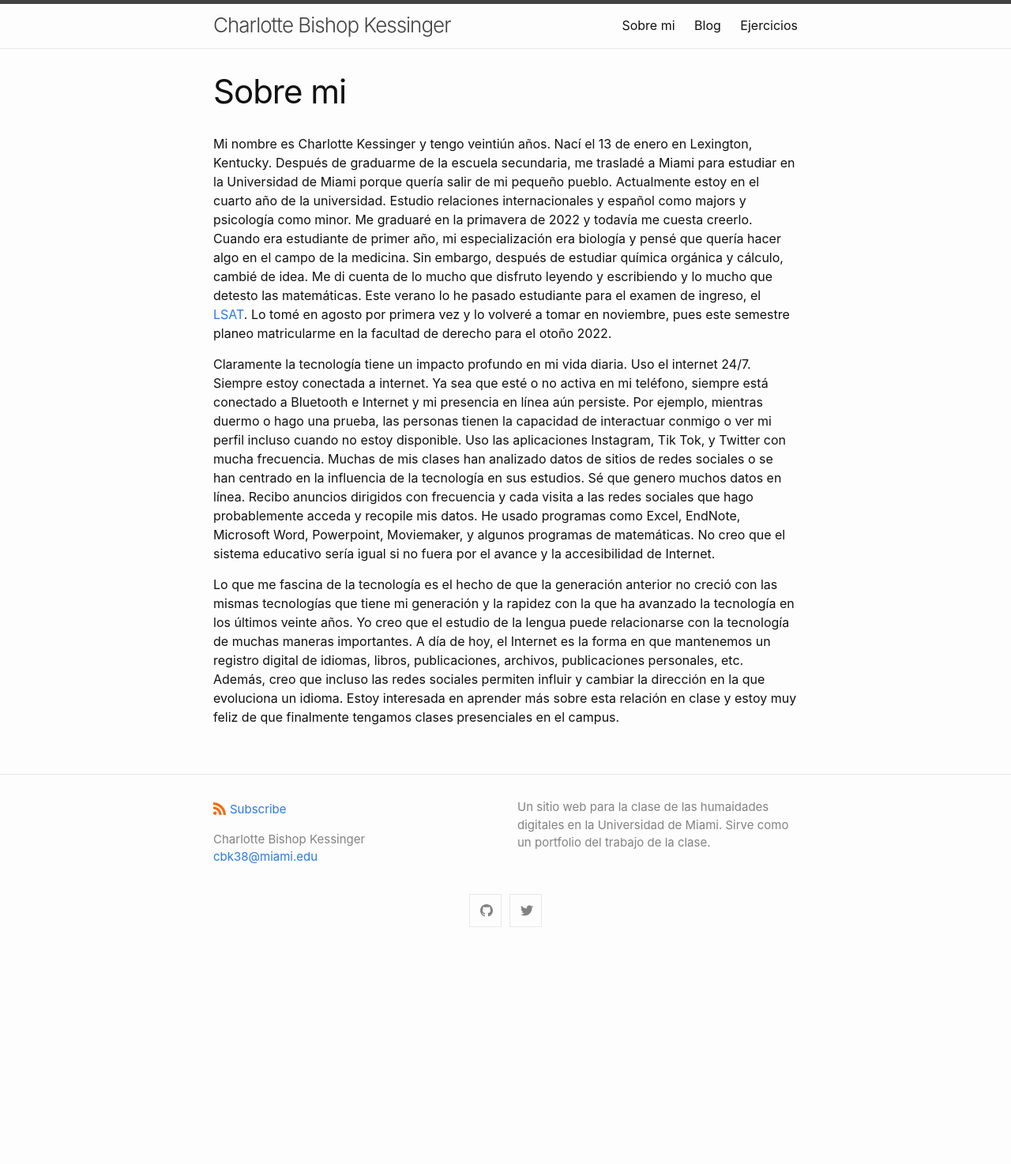
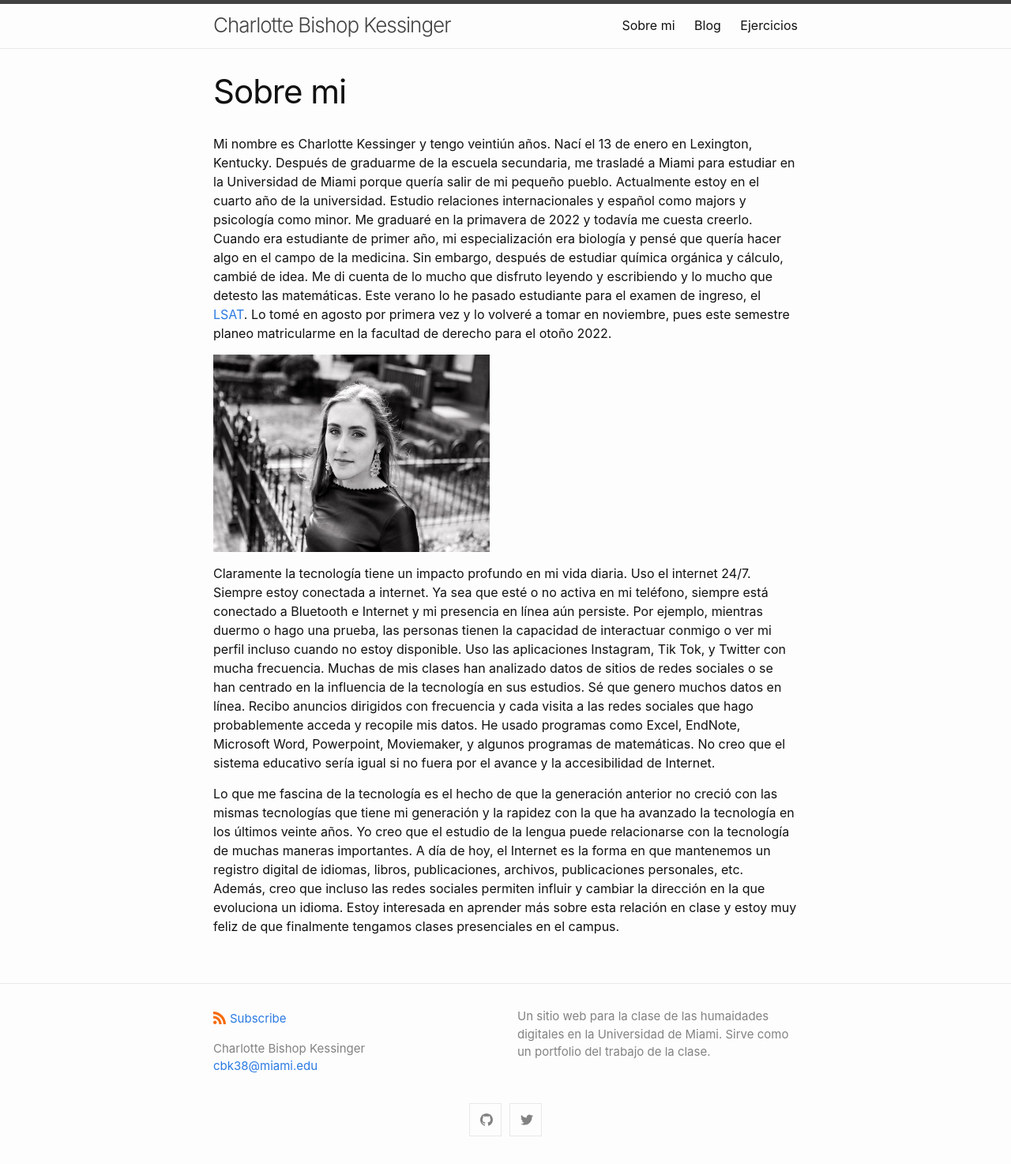
Before and after one commit to charkessinger/charkessinger.github.io, a Jekyll site: the page built from sobre_mi.md, in a window 1280 px wide. Shown: the whole page at 79% size. Built offline with Jekyll 4.4.1, drawn with Linux system fonts in a browser that asks for light colours; before the commit the page ends 1209 px from its top, so only the background shows below that.

Commit message:
Update sobre_mi.md

```diff
--- a/sobre_mi.md
+++ b/sobre_mi.md
@@ -6,6 +6,8 @@ permalink: /sobre_mi/
 
 Mi nombre es Charlotte Kessinger y tengo veintiún años. Nací el 13 de enero en Lexington, Kentucky. Después de graduarme de la escuela secundaria, me trasladé a Miami para estudiar en la Universidad de Miami porque quería salir de mi pequeño pueblo. Actualmente estoy en el cuarto año de la universidad. Estudio relaciones internacionales y español como majors y psicología como minor. Me graduaré en la primavera de 2022 y todavía me cuesta creerlo. Cuando era estudiante de primer año, mi especialización era biología y pensé que quería hacer algo en el campo de la medicina. Sin embargo, después de estudiar química orgánica y cálculo, cambié de idea. Me di cuenta de lo mucho que disfruto leyendo y escribiendo y lo mucho que detesto las matemáticas. Este verano lo he pasado estudiante para el examen de ingreso, el [LSAT](https://www.lsac.org/lsa). Lo tomé en agosto por primera vez y lo volveré a tomar en noviembre, pues este semestre planeo matricularme en la facultad de derecho para el otoño 2022.
 
+<img src="/assets/images/me.JPG" alt="me" width="350" height="250">
+
 Claramente la tecnología tiene un impacto profundo en mi vida diaria. Uso el internet 24/7. Siempre estoy conectada a internet. Ya sea que esté o no activa en mi teléfono, siempre está conectado a Bluetooth e Internet y mi presencia en línea aún persiste. Por ejemplo, mientras duermo o hago una prueba, las personas tienen la capacidad de interactuar conmigo o ver mi perfil incluso cuando no estoy disponible. Uso las aplicaciones Instagram, Tik Tok, y Twitter con mucha frecuencia. Muchas de mis clases han analizado datos de sitios de redes sociales o se han centrado en la influencia de la tecnología en sus estudios. Sé que genero muchos datos en línea. Recibo anuncios dirigidos con frecuencia y cada visita a las redes sociales que hago probablemente acceda y recopile mis datos. He usado programas como Excel, EndNote, Microsoft Word, Powerpoint, Moviemaker, y algunos programas de matemáticas. No creo que el sistema educativo sería igual si no fuera por el avance y la accesibilidad de Internet.
 
 Lo que me fascina de la tecnología es el hecho de que la generación anterior no creció con las mismas tecnologías que tiene mi generación y la rapidez con la que ha avanzado la tecnología en los últimos veinte años. Yo creo que el estudio de la lengua puede relacionarse con la tecnología de muchas maneras importantes. A día de hoy, el Internet es la forma en que mantenemos un registro digital de idiomas, libros, publicaciones, archivos, publicaciones personales, etc. Además, creo que incluso las redes sociales permiten influir y cambiar la dirección en la que evoluciona un idioma. Estoy interesada en aprender más sobre esta relación en clase y estoy muy feliz de que finalmente tengamos clases presenciales en el campus.
```
